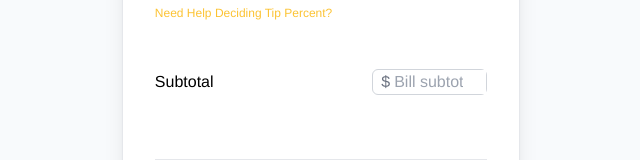
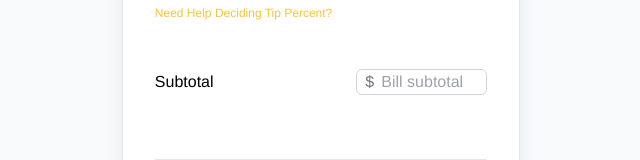
Before and after one commit to Andrew-Barker/just-the-tip, a React (Create React App) app: page / in a window 1280 px wide. Shown: the part 306-466 px from the top of the page, without its empty margins (319-959 px from the left). Built offline with nearby package versions, Linux system fonts and the light colour scheme; no server answers.

Commit message:
show large values with commas

```diff
--- a/src/Receipt.js
+++ b/src/Receipt.js
@@ -45,12 +45,12 @@ const Receipt = () => {
     let minTipPercent = Number(data.minTip); // Convert to number in case it's coming from a select option as a string
 
     const finalBillTotal = Math.ceil(subTotal + subTotal * (minTipPercent / 100));
-    const finalTipAmount = Number(finalBillTotal - subTotal).toFixed(2); // This will be a string, but that's okay for display
+    const finalTipAmount = Number(finalBillTotal - subTotal);
     const finalTipPercent = (Number(finalTipAmount) / subTotal) * 100;
 
     setResults({
-      finalBillTotal,
-      finalTipAmount,
+      finalBillTotal: finalBillTotal.toLocaleString('en-US', { minimumFractionDigits: 0 }),
+      finalTipAmount: finalTipAmount.toLocaleString('en-US', { minimumFractionDigits: 2 }),
       finalTipPercent: subTotal ? finalTipPercent.toFixed(2) : Number(0).toFixed(2), // Convert to fixed decimal place for display
     });
     }, [data]); // Add averageTipFromQuestions as a dependency
@@ -115,7 +115,7 @@ const Receipt = () => {
         <div className="flex items-center">
           <div className="flex items-center bg-white border border-gray-300 rounded-md">
             <span className="text-gray-500 pl-2">$</span>
-            <input className="w-24 min-w-24 text-right outline-none pl-1 pr-2" type="number" min="0" placeholder="Bill subtotal" value={data.subTotal} onChange={handleSubtotalChange}/>
+            <input className="w-24 min-w-28 text-right outline-none pl-1 pr-2 rounded-md" type="number" min="0" placeholder="Bill subtotal" value={data.subTotal} onChange={handleSubtotalChange}/>
           </div>
         </div>
       </div>
```
